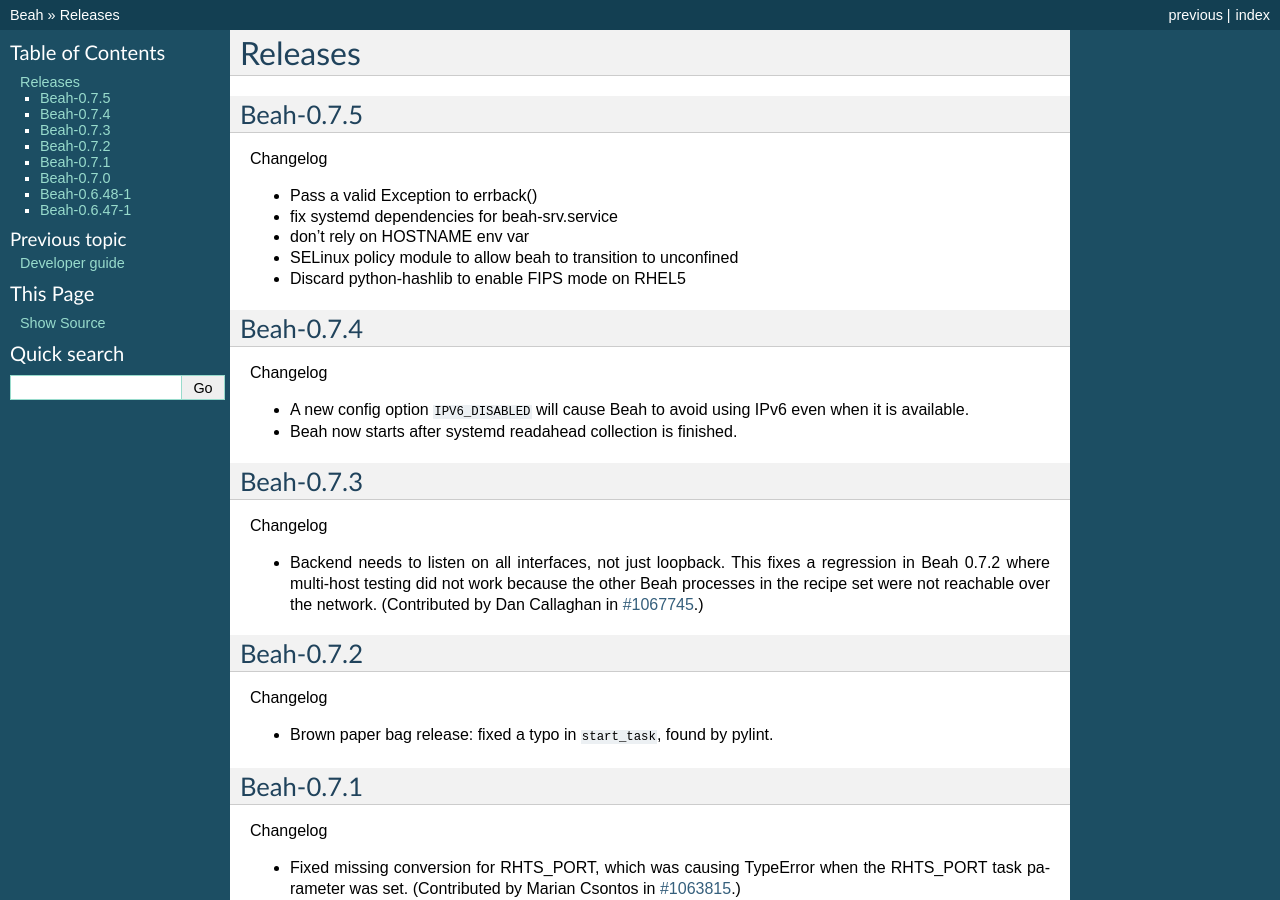
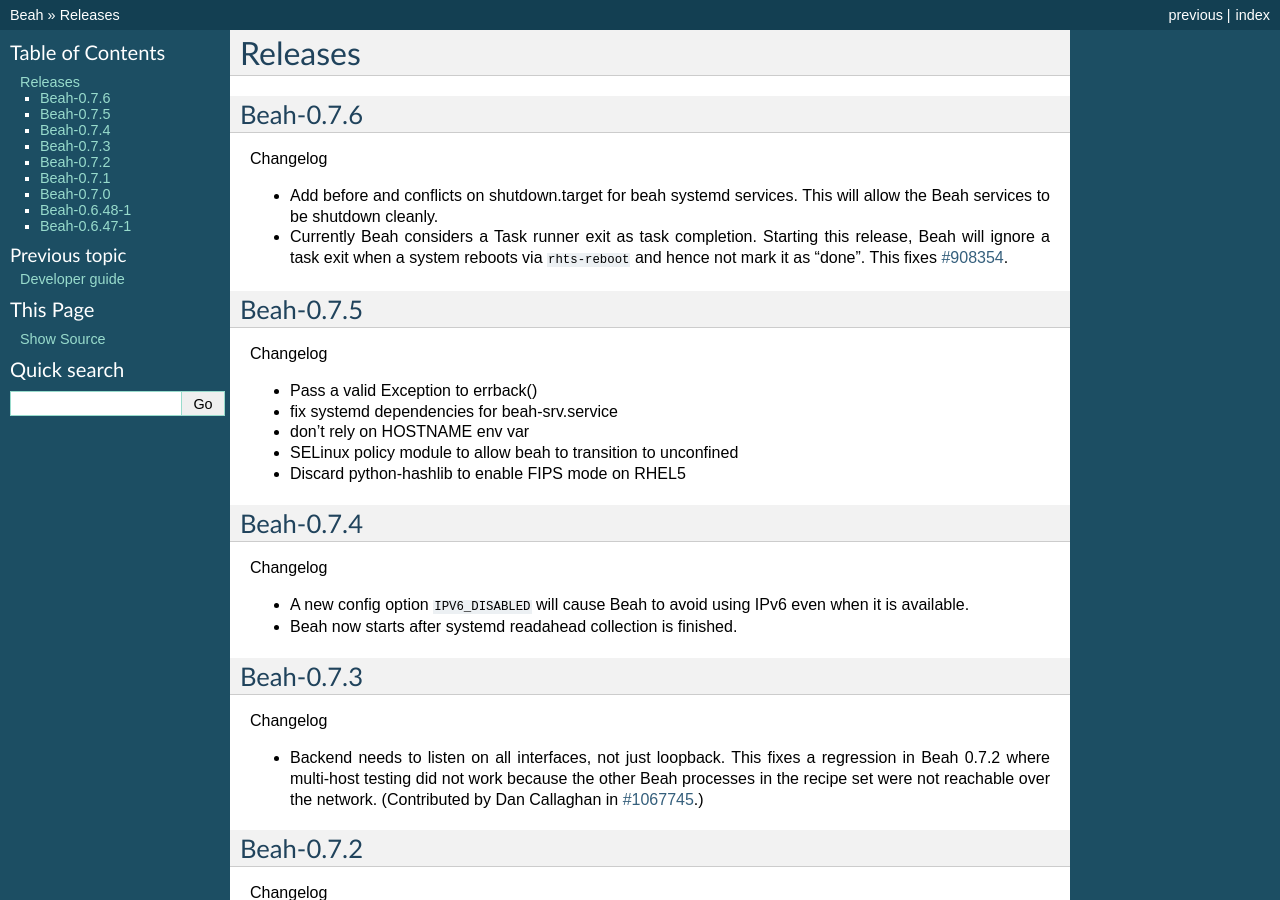
Before and after one commit to beaker-project/beah, a Sphinx documentation site: the page built from documentation/releases.rst, in a window 1280 px wide and 900 px high. Built offline with Sphinx 7.4.7, drawn with Linux system fonts in a browser that asks for light colours.

Commit message:
Release note for 0.7.6

```diff
--- a/documentation/releases.rst
+++ b/documentation/releases.rst
@@ -1,5 +1,16 @@
 Releases
 --------
+
+Beah-0.7.6
+==========
+
+Changelog
+
+- Add before and conflicts on shutdown.target for beah systemd services. This
+  will allow the Beah services to be shutdown cleanly.
+- Currently Beah considers a Task runner exit as task completion. Starting
+  this release, Beah will ignore a task exit when a system reboots via
+  ``rhts-reboot`` and hence not mark it as "done". This fixes :issue:`908354`.
 
 Beah-0.7.5
 ==========
```
